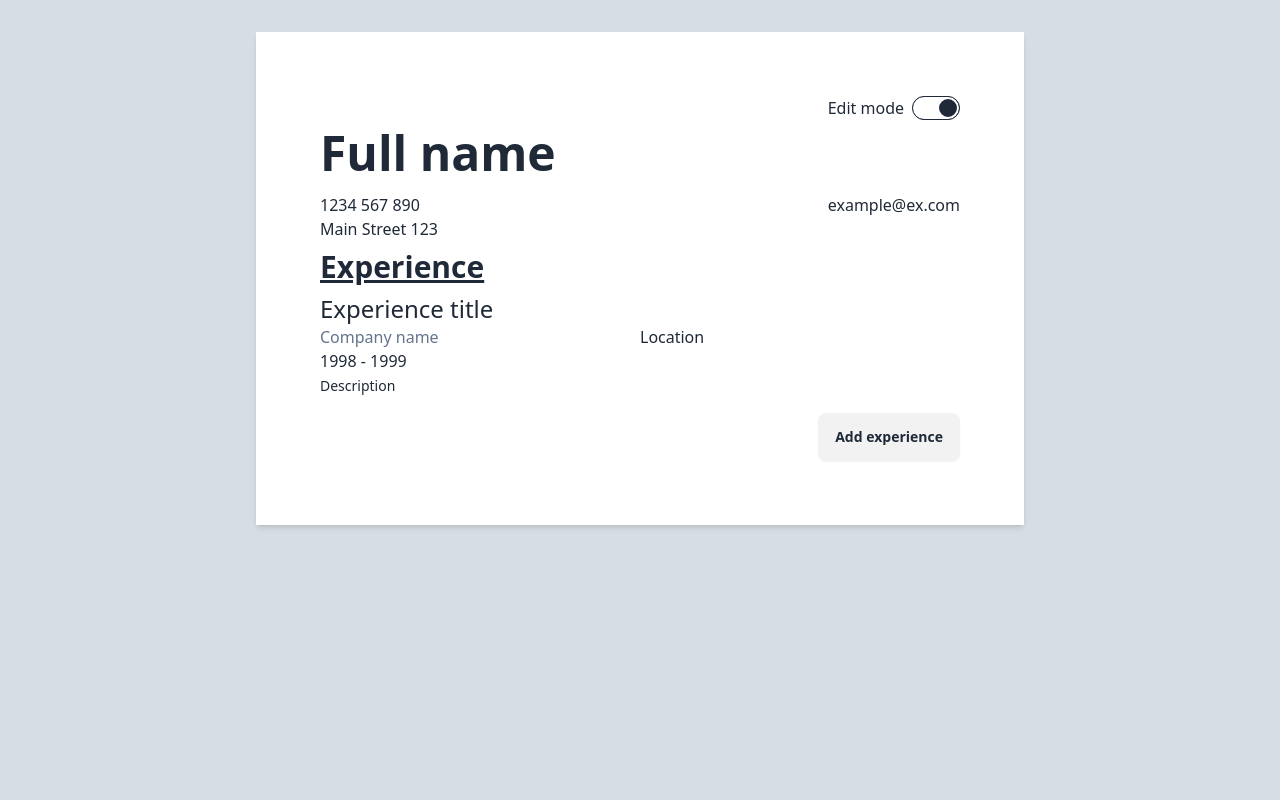
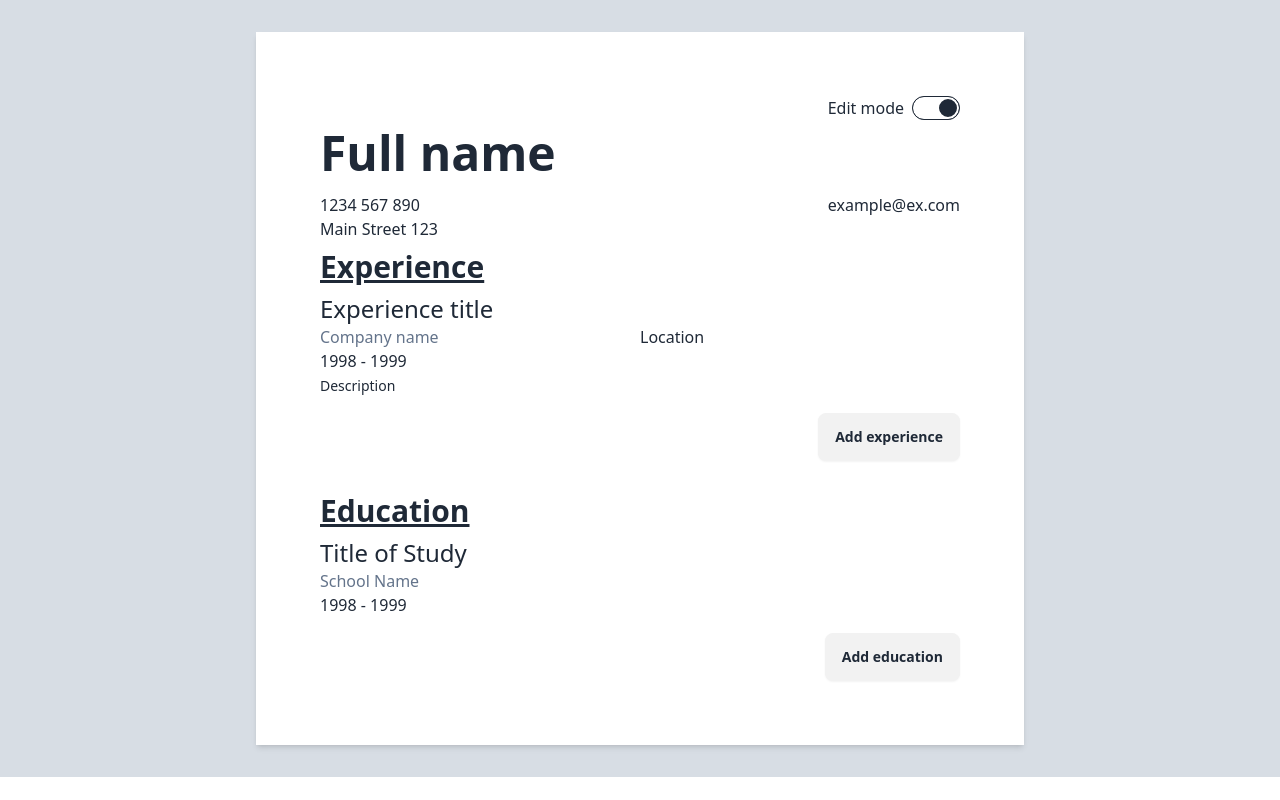
Before and after one commit to youyoumu/cv-application, a React (Vite) app: page / in a window 1280 px wide. Both pictures are taken after a click on the checkbox 936 px from the left and 108 px from the top of the page. Built offline with nearby package versions, Linux system fonts and the light colour scheme.

Commit message:
Add education

```diff
--- a/index.html
+++ b/index.html
@@ -6,7 +6,7 @@
     <meta name="viewport" content="width=device-width, initial-scale=1.0" />
     <title>Vite + React</title>
   </head>
-  <body class="bg-neutral-content w-screen h-screen pt-8 px-2">
+  <body class="bg-neutral-content py-8 px-2">
     <div id="root"></div>
     <script type="module" src="/src/main.jsx"></script>
   </body>
--- a/src/Cv.jsx
+++ b/src/Cv.jsx
@@ -1,6 +1,7 @@
 import General from './General'
 import Experience from './Experience'
 import { useState } from 'react'
+import Education from './Education'
 
 function Cv() {
   const [editMode, setEditMode] = useState(false)
@@ -19,6 +20,7 @@ function Cv() {
       <div>
         <General editMode={editMode} />
         <Experience editMode={editMode} />
+        <Education editMode={editMode} />
       </div>
     </div>
   )
--- /dev/null
+++ b/src/Education.jsx
@@ -0,0 +1,35 @@
+import EducationItem from './EducationItem'
+import { useState } from 'react'
+
+function Education({ editMode }) {
+  const [EducationItems, setEducationItems] = useState([
+    {
+      id: 0
+    }
+  ])
+
+  const renderEducationItems = EducationItems.map((item) => {
+    return <EducationItem key={item.id} editMode={editMode} />
+  })
+
+  const addNewEducationItem = () => {
+    const lastId = EducationItems[EducationItems.length - 1].id
+    setEducationItems([...EducationItems, { id: lastId + 1 }])
+  }
+
+  return (
+    <div>
+      <div className="text-3xl font-bold mb-2 underline">Education</div>
+      {renderEducationItems}
+      {editMode && (
+        <div className="w-full flex justify-end">
+          <button className="btn mt-4" onClick={addNewEducationItem}>
+            Add education
+          </button>
+        </div>
+      )}
+    </div>
+  )
+}
+
+export default Education
--- /dev/null
+++ b/src/EducationItem.jsx
@@ -0,0 +1,36 @@
+import TextForm from './TextForm'
+import { useState } from 'react'
+
+function EducationItem({ editMode }) {
+  const [title, setTitle] = useState('Title of Study')
+  const [schoolName, setSchoolName] = useState('School Name')
+  const [date, setDate] = useState('1998 - 1999')
+
+  if (editMode) {
+    return (
+      <div>
+        <TextForm
+          text={title}
+          className="text-2xl"
+          onChangeCallback={setTitle}
+        />
+        <TextForm
+          text={schoolName}
+          className="text-slate-500"
+          onChangeCallback={setSchoolName}
+        />
+        <TextForm text={date} onChangeCallback={setDate} />
+      </div>
+    )
+  } else {
+    return (
+      <div>
+        <div className="text-2xl">{title}</div>
+        <div className="text-slate-500">{schoolName}</div>
+        <div>{date}</div>
+      </div>
+    )
+  }
+}
+
+export default EducationItem
--- a/src/Experience.jsx
+++ b/src/Experience.jsx
@@ -18,7 +18,7 @@ function Experience({ editMode }) {
   }
 
   return (
-    <div>
+    <div className="mb-8">
       <div className="text-3xl font-bold mb-2 underline">Experience</div>
       {renderExperienceItems}
       {editMode && (
--- a/src/output.css
+++ b/src/output.css
@@ -1388,6 +1388,10 @@ html {
   margin-top: 1rem;
 }
 
+.mb-8 {
+  margin-bottom: 2rem;
+}
+
 .flex {
   display: flex;
 }
@@ -1454,6 +1458,11 @@ html {
 .py-2 {
   padding-top: 0.5rem;
   padding-bottom: 0.5rem;
+}
+
+.py-8 {
+  padding-top: 2rem;
+  padding-bottom: 2rem;
 }
 
 .pt-8 {
```
